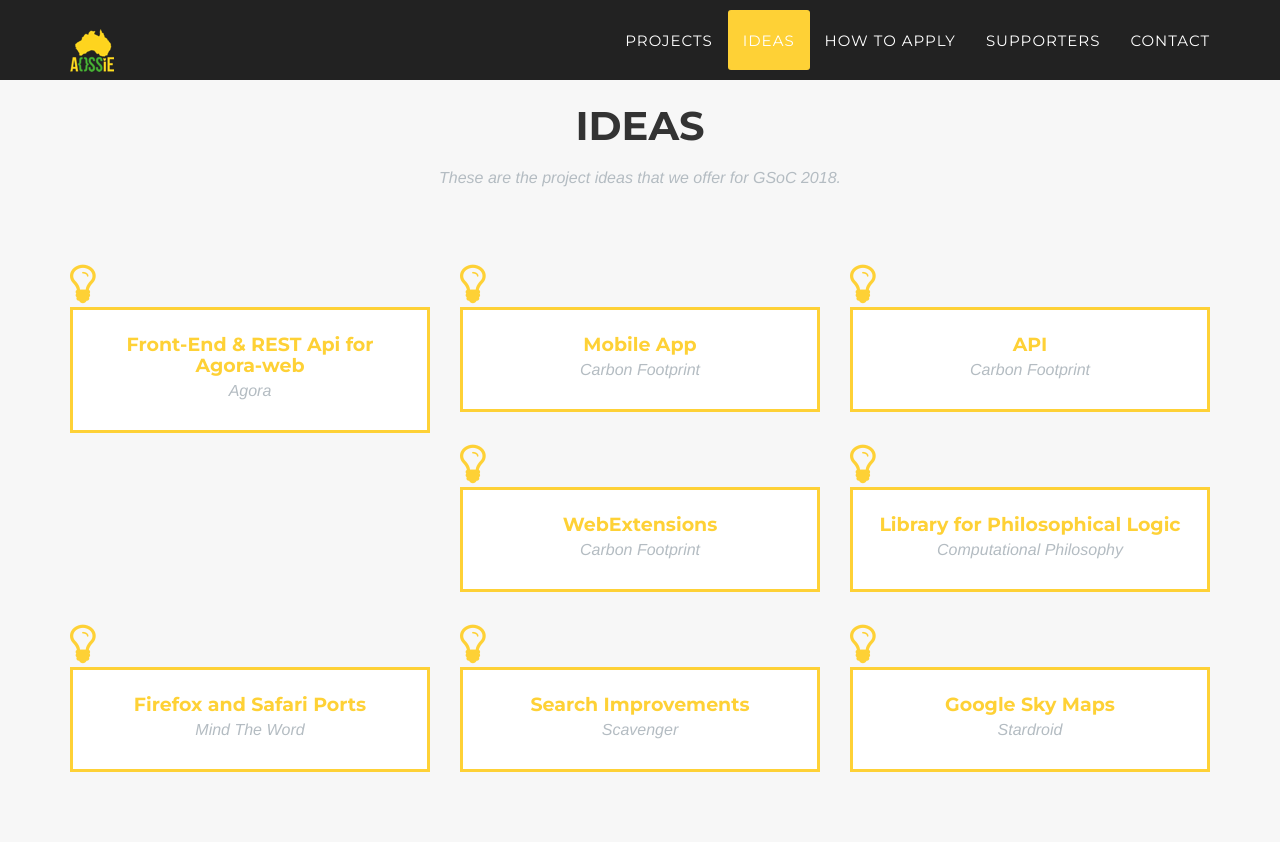
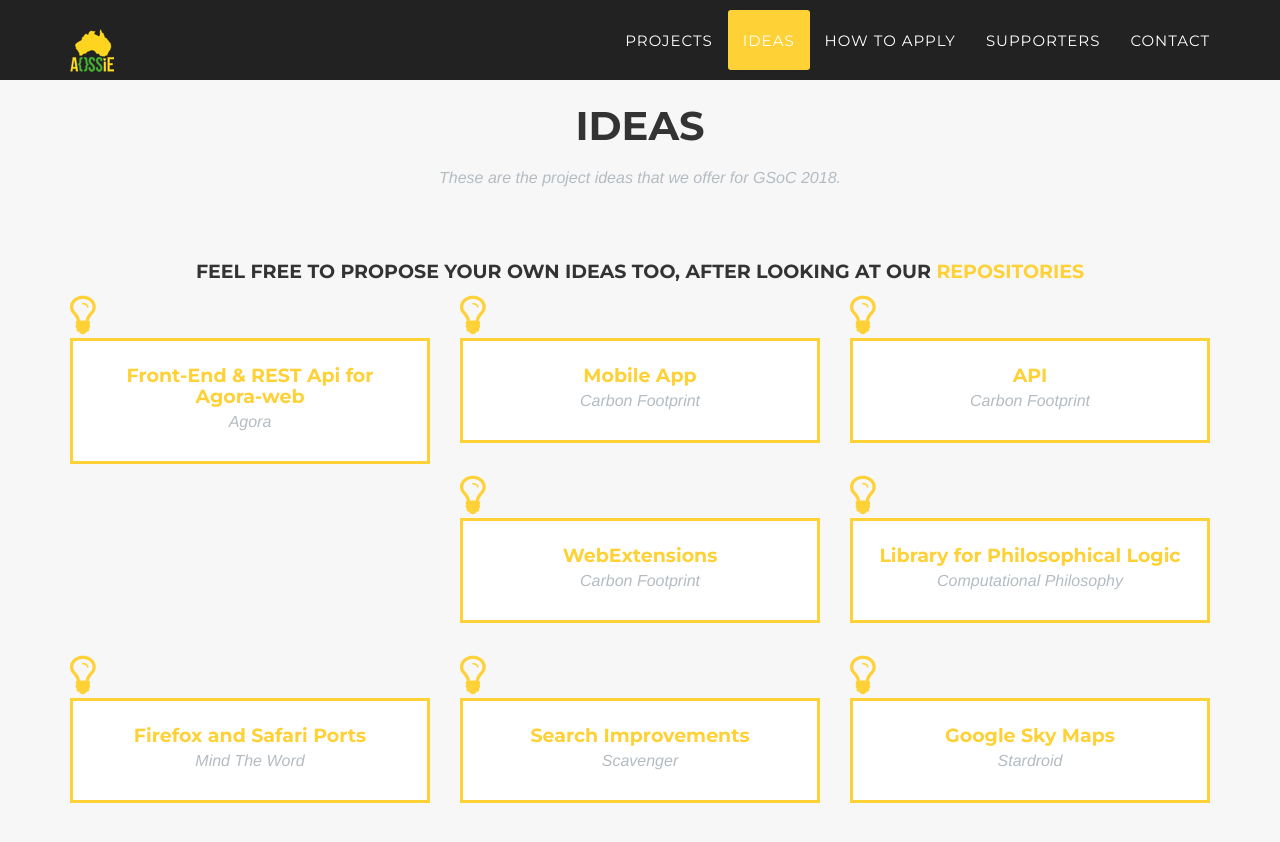
Before and after one commit to DimuthuKasunWP/aossie.gitlab.io, a Jekyll site: the page built from index.html, in a window 1280 px wide and 900 px high, scrolled down 2135 px. Shown: the top 842 px of the window. Built offline with Jekyll 4.4.1, drawn with Linux system fonts in a browser that asks for light colours; some web fonts are replaced.

Commit message:
Allow non-listed ideas

```diff
--- a/_includes/ideas.html
+++ b/_includes/ideas.html
@@ -5,6 +5,7 @@
                 <div class="col-lg-12 text-center">
                     <h2 class="section-heading">Ideas</h2>
                     <h3 class="section-subheading text-muted">These are the project ideas that we offer for GSoC 2018.</h3>
+                    <h4>Feel free to propose your own ideas too, after looking at our <a href="https://gitlab.com/aossie">repositories</a></h4>
                 </div>
             </div>
             <div class="row">
```
